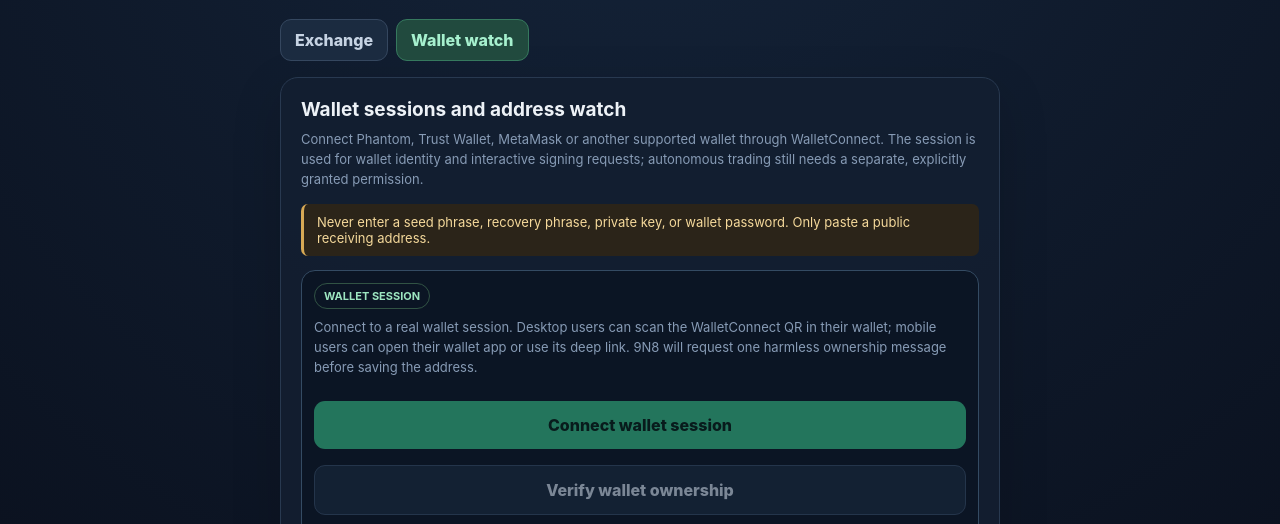
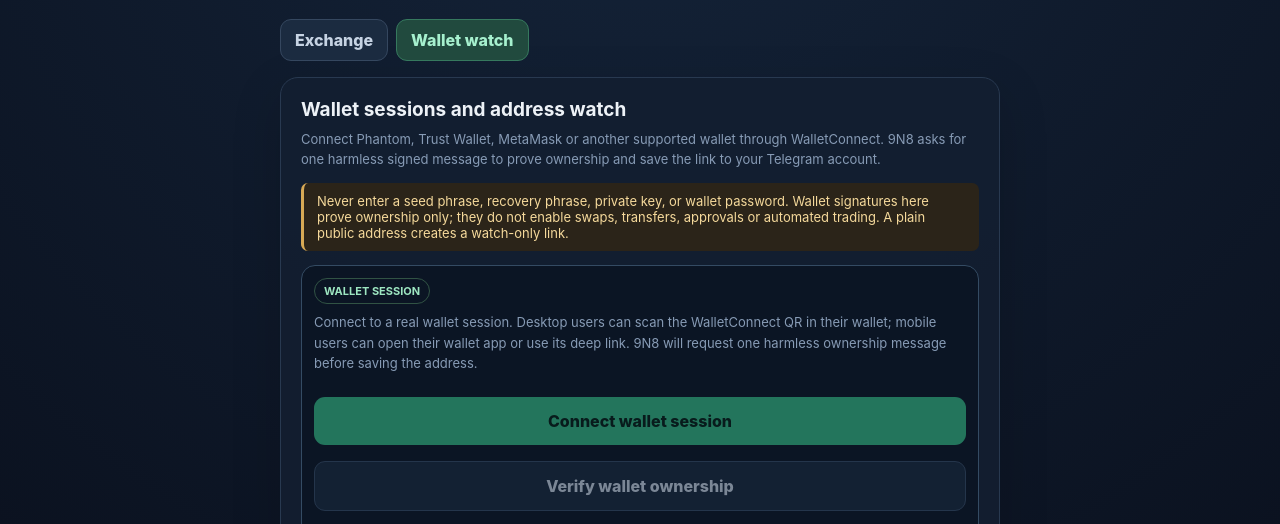
Before and after one commit to Alitiora-Initiative/9N8, a website built with Vite: page web/index.html in a window 1280 px wide. Both pictures are taken after a click on the tab "Wallet watch". Shown: the part 263-787 px from the top of the page. Built offline with nearby package versions, Linux system fonts and the light colour scheme.

Commit message:
Clarify wallet session is ownership proof only

```diff
--- a/web/index.html
+++ b/web/index.html
@@ -96,8 +96,8 @@ button:disabled{opacity:.55;cursor:wait}
     </section>
     <section class="card hidden" id="walletPanel">
       <h2>Wallet sessions and address watch</h2>
-      <p class="muted">Connect Phantom, Trust Wallet, MetaMask or another supported wallet through WalletConnect. The session is used for wallet identity and interactive signing requests; autonomous trading still needs a separate, explicitly granted permission.</p>
-      <div class="notice">Never enter a seed phrase, recovery phrase, private key, or wallet password. Only paste a public receiving address.</div>
+      <p class="muted">Connect Phantom, Trust Wallet, MetaMask or another supported wallet through WalletConnect. 9N8 asks for one harmless signed message to prove ownership and save the link to your Telegram account.</p>
+      <div class="notice">Never enter a seed phrase, recovery phrase, private key, or wallet password. Wallet signatures here prove ownership only; they do not enable swaps, transfers, approvals or automated trading. A plain public address creates a watch-only link.</div>
       <div class="scanner-panel" id="walletSessionPanel">
         <span class="pill">WALLET SESSION</span>
         <p class="muted">Connect to a real wallet session. Desktop users can scan the WalletConnect QR in their wallet; mobile users can open their wallet app or use its deep link. 9N8 will request one harmless ownership message before saving the address.</p>
```
